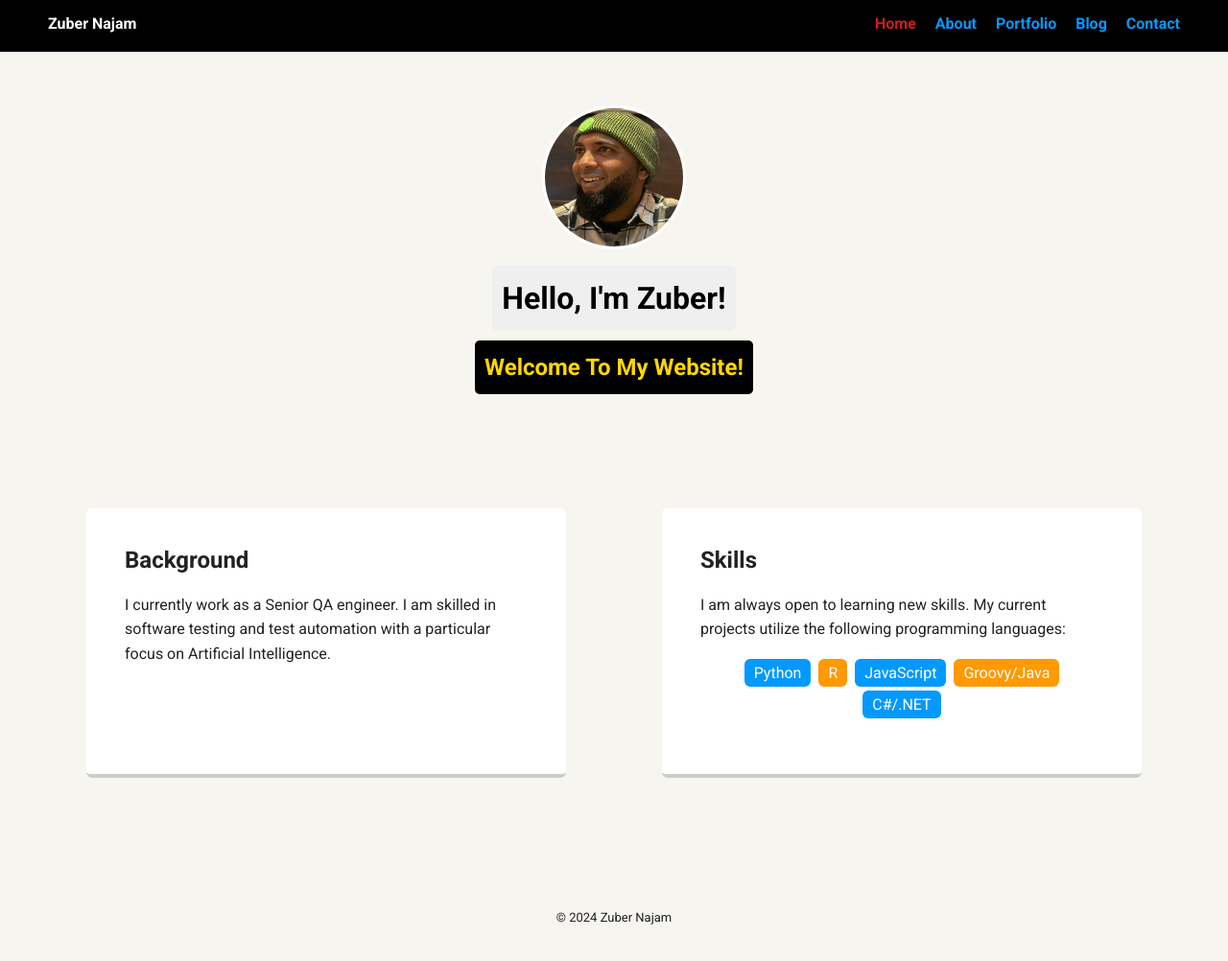
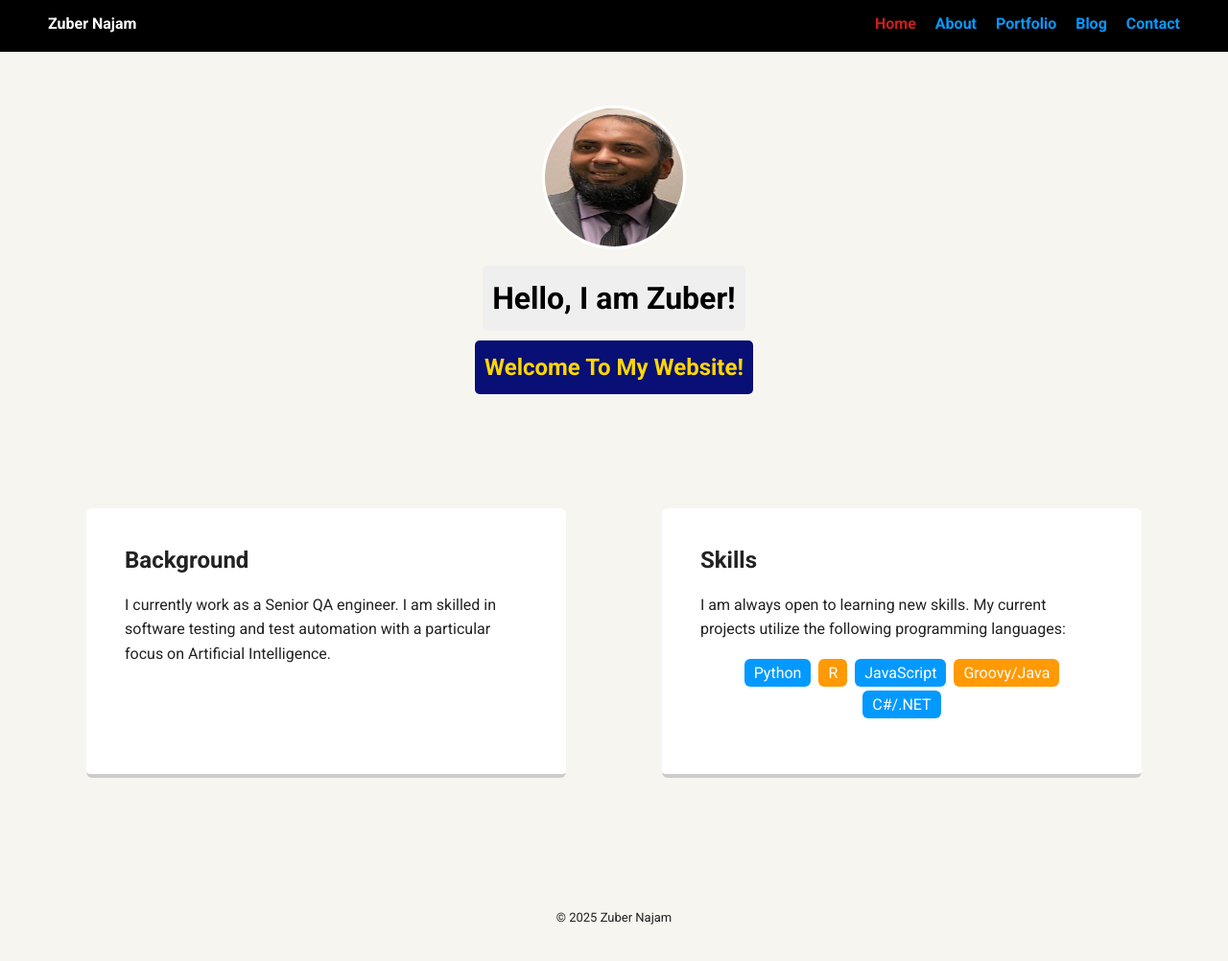
Before and after one commit to ZuberNajam/zubernajam.com, a plain HTML site: page index.html in a window 1280 px wide. Shown: the whole page at 96% size. Drawn offline with Linux system fonts and the light colour scheme; a web font is replaced by a local one.

Commit message:
changes for testing

```diff
--- a/index.html
+++ b/index.html
@@ -20,8 +20,8 @@
     </div>
 
     <header>
-      <img src="images/profile_pic.jpg" alt="Picture of Me" class="profile-image">
-      <h1 class="tag name">Hello, I'm Zuber!</h1>
+      <img src="images/profile_pic2.jpg" alt="Picture of Me" class="profile-image">
+      <h1 class="tag name">Hello, I am Zuber!</h1>
       <h2 class="tag greet">Welcome To My Website!</h2>
     </header>
 
@@ -53,7 +53,7 @@
         <li><a href="https://www.linkedin.com/in/zubernajam" target="_blank" class="social linkedin">LinkedIn</a></li>
        <!-- <li><a href="https://github.com/ZuberN" target="_blank" class="social github">Github</a></li>-->
       </ul>
-      <p class="copyright"><small> &copy; 2024 Zuber Najam</small></p>
+      <p class="copyright"><small> &copy; 2025 Zuber Najam</small></p>
     </footer>
 	<script src = "script.js" charset="UTF-8"></script>
   </body>
--- a/styles.css
+++ b/styles.css
@@ -87,7 +87,7 @@ header .profile-image:hover {
   margin: 10px auto;
 }
 .greet{
-  background-color: black;
+  background-color: rgb(8, 15, 117);
   color:Gold;
 }
 .card {
```
Also changed, not shown: 1 other file.
